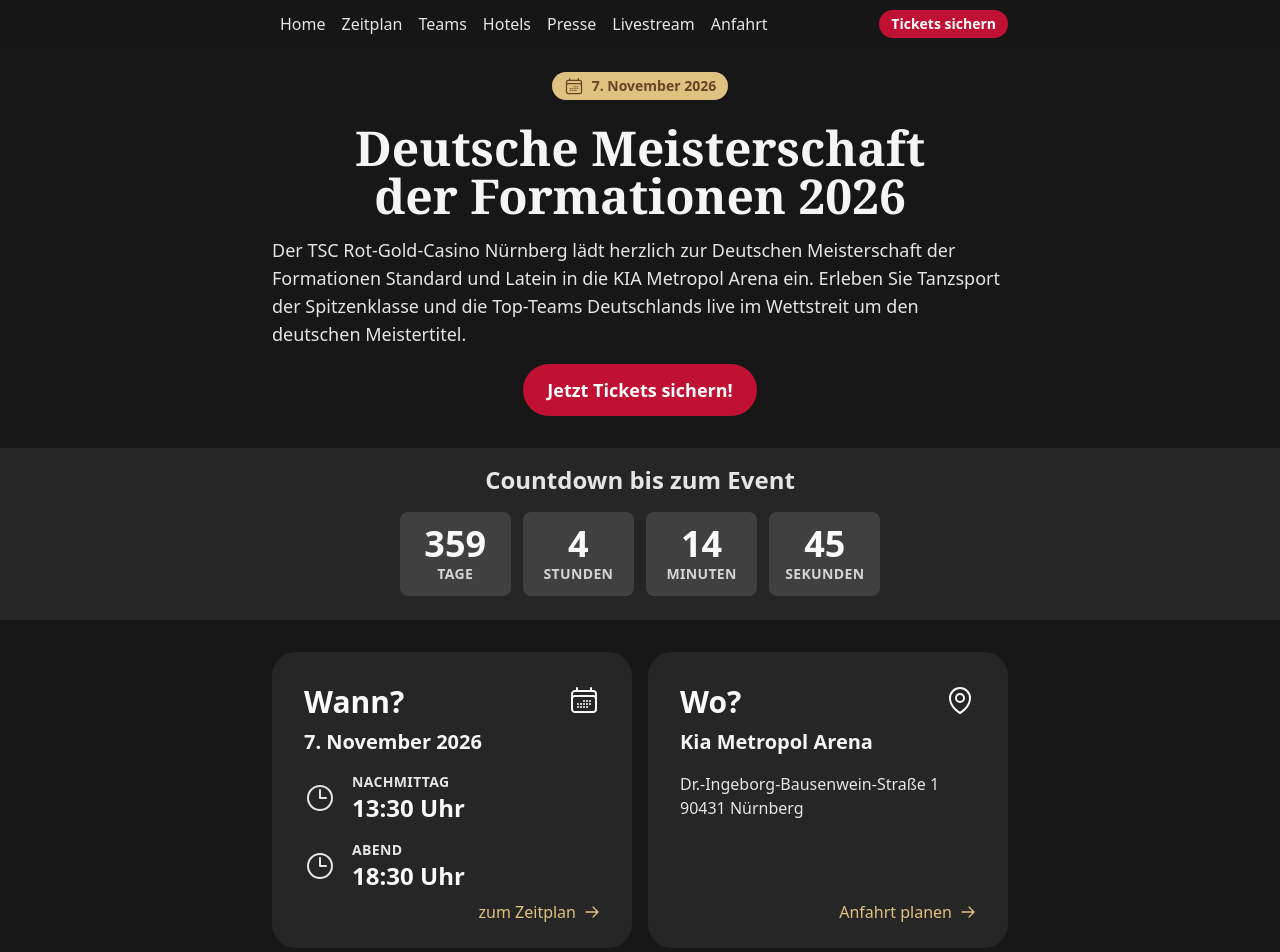
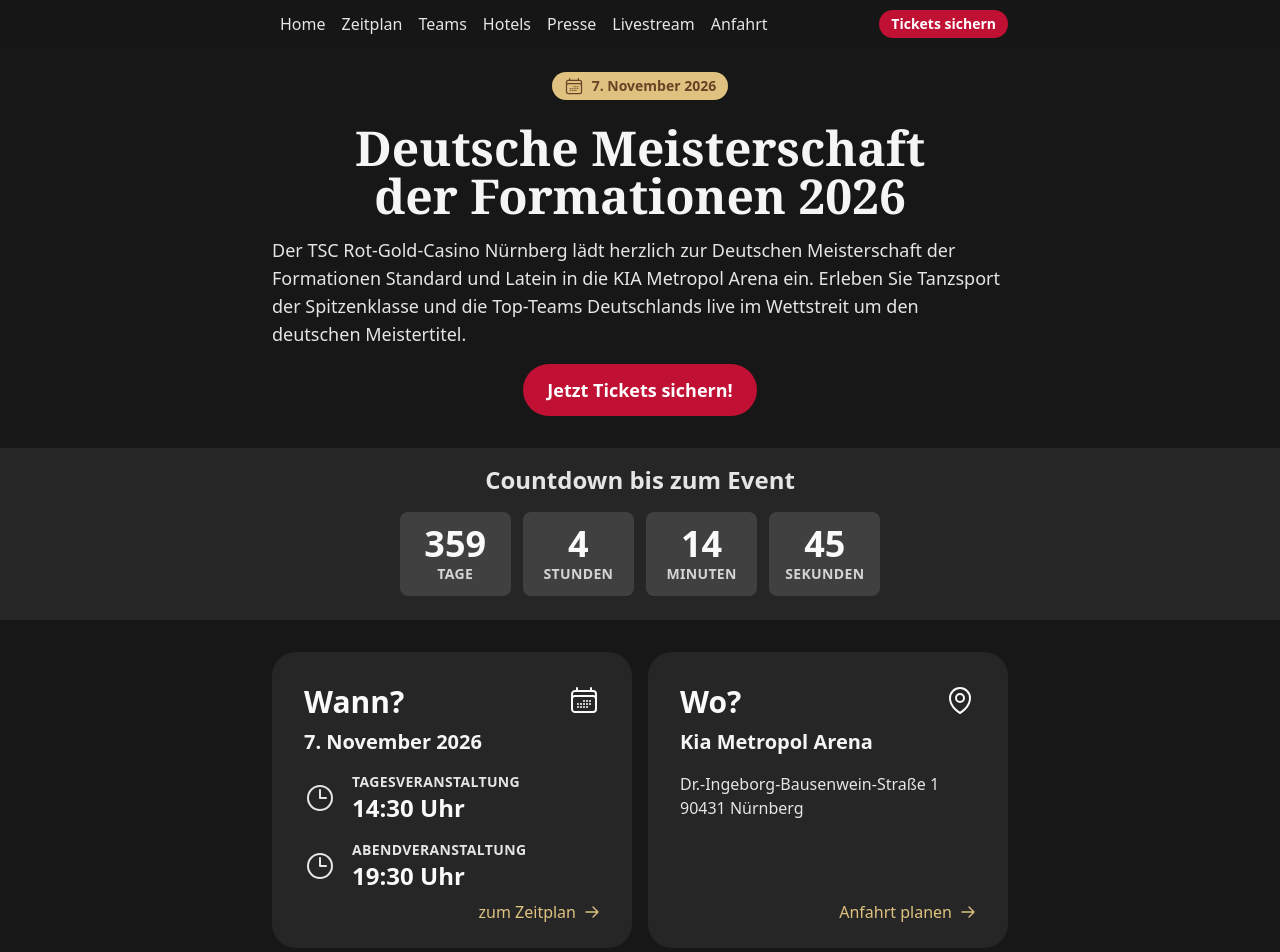
Before and after one commit to TSC-Rot-Gold-Casino-Nurnberg-e-V/dm-formationen, a Next.js app: page / in a window 1280 px wide. Shown: the top 952 px of the page. Built offline with nearby package versions, Linux system fonts and the light colour scheme.

Commit message:
feat: update event titles and times for Tagesveranstaltung and Abendveranstaltung

```diff
--- a/app/page.tsx
+++ b/app/page.tsx
@@ -44,16 +44,18 @@ export default function Home() {
               <ClockIcon className="size-8 shrink-0" />
               <div>
                 <div className="text-sm tracking-wide font-semibold">
-                  NACHMITTAG
+                  TAGESVERANSTALTUNG
                 </div>
-                <div className="text-2xl font-bold text-base-50">13:30 Uhr</div>
+                <div className="text-2xl font-bold text-base-50">14:30 Uhr</div>
               </div>
             </div>
             <div className="flex items-center gap-4">
               <ClockIcon className="size-8 shrink-0" />
               <div>
-                <div className="text-sm tracking-wide font-semibold">ABEND</div>
-                <div className="text-2xl font-bold text-base-50">18:30 Uhr</div>
+                <div className="text-sm tracking-wide font-semibold">
+                  ABENDVERANSTALTUNG
+                </div>
+                <div className="text-2xl font-bold text-base-50">19:30 Uhr</div>
               </div>
             </div>
           </div>
--- a/app/zeitplan/page.tsx
+++ b/app/zeitplan/page.tsx
@@ -13,7 +13,7 @@ export default function ZeitplanPage() {
       <EventDateChip className="container" />
       <div className="w-fit mx-auto">
         <section>
-          <h2 className="text-primary-300 !mt-10">Nachmittagsveranstaltung</h2>
+          <h2 className="text-primary-300 !mt-10">Tagesveranstaltung</h2>
           <div className="grid grid-cols-[auto_1fr] gap-x-4 gap-y-2">
             <div className="space-y-3">
               <div className="font-black text-base-100 text-xl sm:text-2xl">
```
